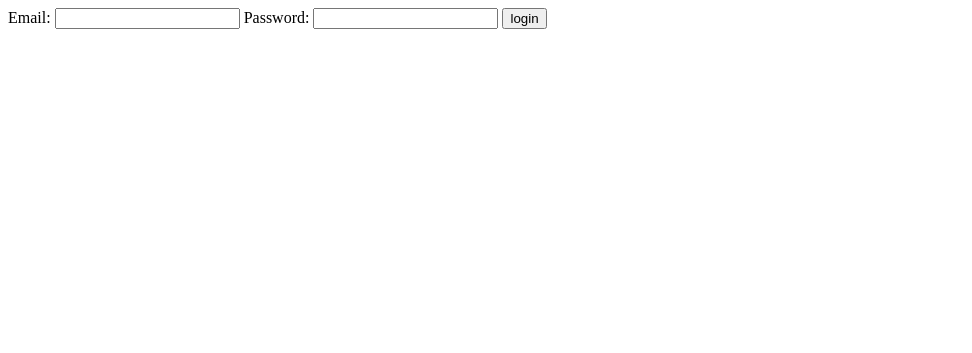
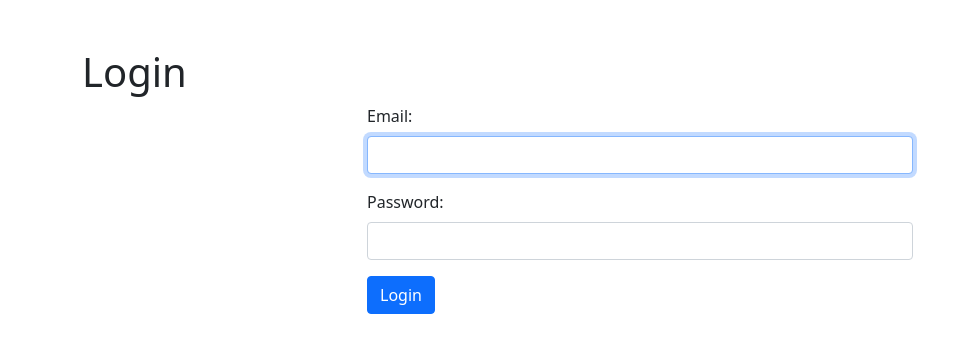
Before and after one commit to kraizzman/guettoBay, a Symfony app: template templates/auth/sign-in.html.twig in a window 1280 px wide. Shown: the top 353 px of the page, without its empty margins (0-972 px from the left). Run offline with Twig, Linux system fonts and the light colour scheme; the template is opened without the code that fills it, so the values that code supplies are empty; some libraries are stand-ins or nearby versions.

Commit message:
[UPDATE] - o_o

```diff
--- a/templates/auth/sign-in.html.twig
+++ b/templates/auth/sign-in.html.twig
@@ -1,20 +1,29 @@
+{% extends '_base.html.twig' %}
+
+{% block title %}Login{% endblock %}
+
 {% block body %}
     {% if error %}
         <div>{{ error.messageKey|trans(error.messageData, 'security') }}</div>
     {% endif %}
+    <div class="container mt-5">
+        <h1>Login</h1>
+        <div class="row">
+            <div class="col-md-6 offset-md-3">
+                <form action="{{ path('app_sign_in') }}" method="post" class="form-signin">
+                    <div class="mb-3">
+                        <label for="username" class="form-label">Email:</label>
+                        <input type="text" id="username" name="_username" value="{{ last_username }}" class="form-control" required autofocus />
+                    </div>
+                    <div class="mb-3">
+                        <label for="password" class="form-label">Password:</label>
+                        <input type="password" id="password" name="_password" class="form-control" required />
+                    </div>
+                    <input type="hidden" name="_csrf_token" value="{{ csrf_token('authenticate') }}">
 
-    <form action="{{ path('app_sign_in') }}" method="post">
-        <label for="username">Email:</label>
-        <input type="text" id="username" name="_username" value="{{ last_username }}"/>
-
-        <label for="password">Password:</label>
-        <input type="password" id="password" name="_password"/>
-
-
-        {#        <input type="hidden" name="_target_path" value="/"/> #}
-
-        <input type="hidden" name="_csrf_token" value="{{ csrf_token('authenticate') }}">
-
-        <button type="submit">login</button>
-    </form>
+                    <button type="submit" class="btn btn-primary">Login</button>
+                </form>
+            </div>
+        </div>
+    </div>
 {% endblock %}
```
Also changed, not shown: src/Repository/UserRepository.php (+5 -5 lines), templates/_header.html.twig (+5 -2 lines).
